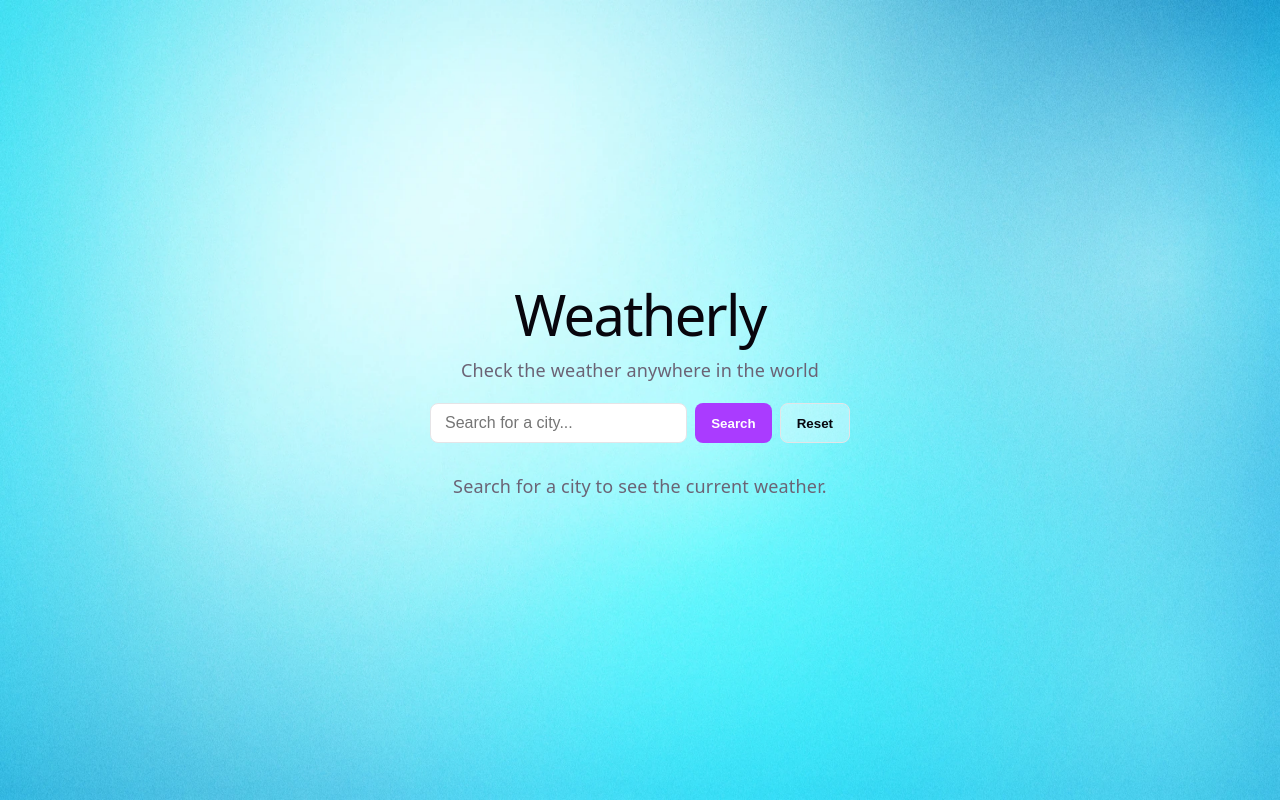
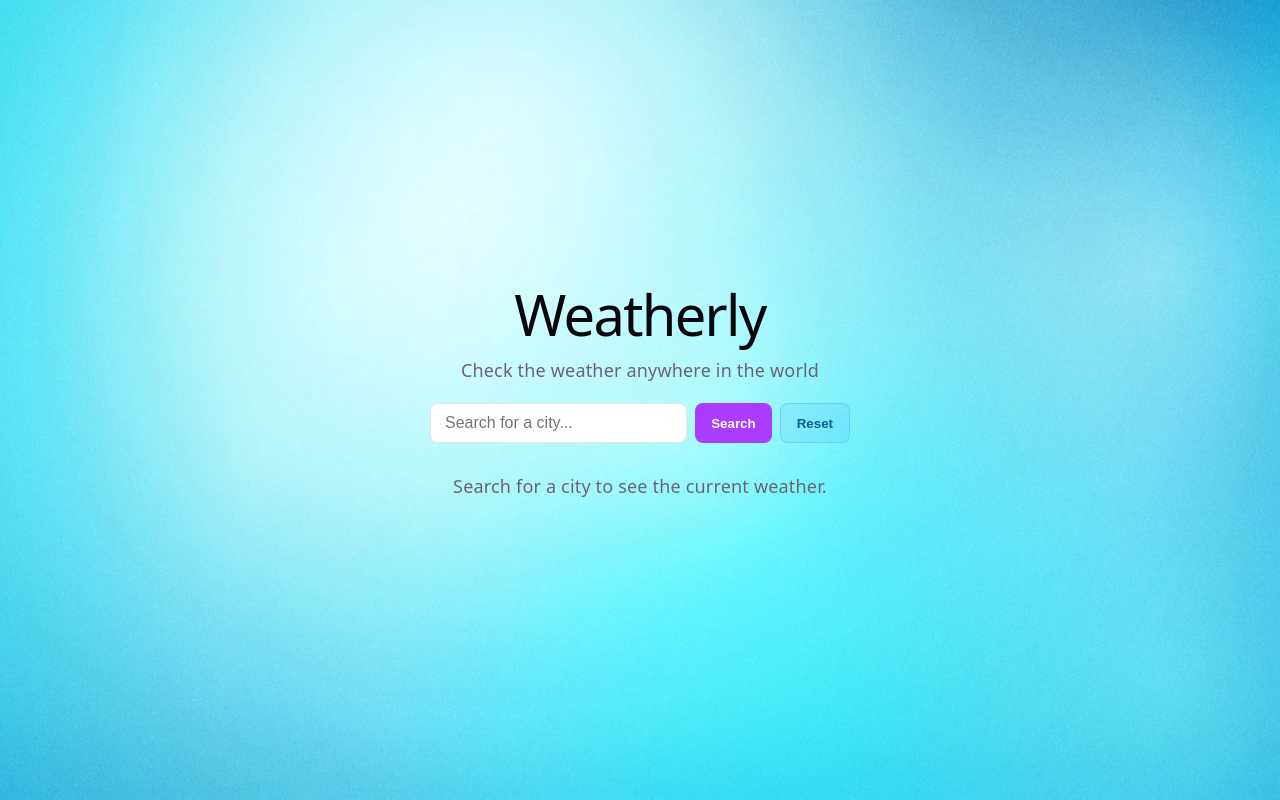
Before and after one commit to jaysingit/Weather-Report, a React (Vite) app: page / in a window 1280 px wide. Built offline with nearby package versions, Linux system fonts and the light colour scheme.

Commit message:
Rest button style

```diff
--- a/src/App.css
+++ b/src/App.css
@@ -50,10 +50,15 @@
   opacity: 0.9;
 }
 
+.search-bar button:disabled {
+  opacity: 0.5;
+  cursor: not-allowed;
+}
+
 .search-bar .reset-button {
-  background: rgba(255, 255, 255, 0.35);
-  color: var(--text-h);
-  border: 1px solid var(--border);
+  background: rgba(91, 192, 248, 0.2);
+  color: #0c5f8a;
+  border: 1px solid rgba(91, 192, 248, 0.6);
 }
 
 .content {
```
